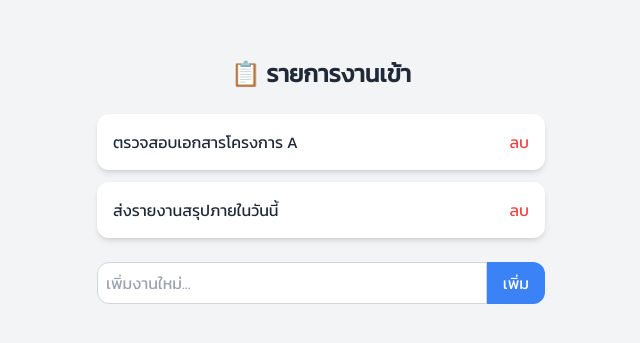
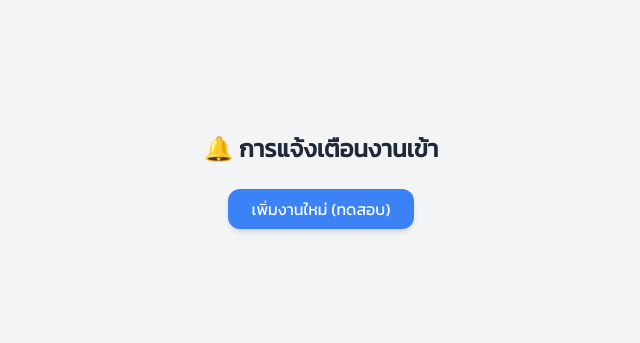
Before and after one commit to suteetepzaa/grade, a plain HTML site: page index.html in a window 1280 px wide. Shown: the part 219-562 px from the top of the page, without its empty margins (319-959 px from the left). Drawn offline with nearby package versions, Linux system fonts and the light colour scheme.

Commit message:
Update index.html

```diff
--- a/index.html
+++ b/index.html
@@ -1,61 +1,59 @@
 <!DOCTYPE html>
 <html lang="th">
 <head>
-  <meta charset="UTF-8">
-  <meta name="viewport" content="width=device-width, initial-scale=1">
-  <title>รายการงานเข้า</title>
+  <meta charset="UTF-8" />
+  <meta name="viewport" content="width=device-width, initial-scale=1" />
+  <title>การแจ้งเตือนงานเข้า</title>
   <script src="https://cdn.tailwindcss.com"></script>
-  <link href="https://fonts.googleapis.com/css2?family=Kanit&display=swap" rel="stylesheet">
+  <link href="https://fonts.googleapis.com/css2?family=Kanit&display=swap" rel="stylesheet" />
   <style>
     body { font-family: 'Kanit', sans-serif; }
   </style>
 </head>
-<body class="bg-gray-100 min-h-screen flex items-center justify-center p-4">
-  <div class="w-full max-w-md">
-    <!-- หัวข้อ -->
-    <h1 class="text-2xl font-bold text-center mb-6 text-gray-800">📋 รายการงานเข้า</h1>
+<body class="bg-gray-100 min-h-screen flex flex-col items-center justify-center p-4">
+  <h1 class="text-2xl font-bold mb-6 text-gray-800">🔔 การแจ้งเตือนงานเข้า</h1>
 
-    <!-- กล่องแจ้งเตือน -->
-    <div id="taskList" class="space-y-3">
-      <div class="bg-white shadow-md rounded-xl p-4 flex justify-between items-center">
-        <span class="text-gray-800">ตรวจสอบเอกสารโครงการ A</span>
-        <button onclick="removeTask(this)" class="text-red-500 hover:text-red-700">ลบ</button>
-      </div>
-      <div class="bg-white shadow-md rounded-xl p-4 flex justify-between items-center">
-        <span class="text-gray-800">ส่งรายงานสรุปภายในวันนี้</span>
-        <button onclick="removeTask(this)" class="text-red-500 hover:text-red-700">ลบ</button>
-      </div>
-    </div>
+  <!-- ปุ่มจำลองเพิ่มงาน -->
+  <button onclick="showNotification('มีงานใหม่: ตรวจสอบรายงานโครงการ B')"
+    class="bg-blue-500 hover:bg-blue-600 text-white px-6 py-2 rounded-xl shadow-md">
+    เพิ่มงานใหม่ (ทดสอบ)
+  </button>
 
-    <!-- เพิ่มงานใหม่ -->
-    <div class="mt-6 flex">
-      <input id="newTask" type="text" placeholder="เพิ่มงานใหม่..."
-        class="flex-grow p-2 border border-gray-300 rounded-l-xl focus:outline-none focus:ring-2 focus:ring-blue-400">
-      <button onclick="addTask()"
-        class="bg-blue-500 text-white px-4 rounded-r-xl hover:bg-blue-600">เพิ่ม</button>
-    </div>
-  </div>
+  <!-- พื้นที่แจ้งเตือน -->
+  <div id="notificationContainer"
+    class="fixed top-4 right-4 space-y-3 z-50 pointer-events-none"></div>
 
   <script>
-    function addTask() {
-      const taskInput = document.getElementById('newTask');
-      const taskText = taskInput.value.trim();
-      if (!taskText) return;
-      const taskList = document.getElementById('taskList');
+    function showNotification(message) {
+      const container = document.getElementById('notificationContainer');
 
-      const taskItem = document.createElement('div');
-      taskItem.className = 'bg-white shadow-md rounded-xl p-4 flex justify-between items-center';
-      taskItem.innerHTML = `
-        <span class="text-gray-800">${taskText}</span>
-        <button onclick="removeTask(this)" class="text-red-500 hover:text-red-700">ลบ</button>
+      // สร้างกล่องแจ้งเตือน
+      const notif = document.createElement('div');
+      notif.className =
+        'bg-white border-l-4 border-blue-500 shadow-lg rounded-md p-4 w-72 transform transition duration-300 ease-in-out translate-x-0 opacity-100 pointer-events-auto';
+      notif.innerHTML = `
+        <div class="flex items-start">
+          <span class="text-blue-500 text-xl mr-2">🔔</span>
+          <div class="flex-1">
+            <p class="text-gray-800">${message}</p>
+          </div>
+          <button class="ml-2 text-gray-400 hover:text-gray-600" onclick="removeNotification(this)">✕</button>
+        </div>
       `;
 
-      taskList.appendChild(taskItem);
-      taskInput.value = '';
+      container.appendChild(notif);
+
+      // ตั้งเวลาให้แจ้งเตือนหายไปอัตโนมัติ
+      setTimeout(() => {
+        notif.classList.add('opacity-0', 'translate-x-5');
+        setTimeout(() => notif.remove(), 300);
+      }, 4000);
     }
 
-    function removeTask(button) {
-      button.parentElement.remove();
+    function removeNotification(button) {
+      const notif = button.closest('div.bg-white');
+      notif.classList.add('opacity-0', 'translate-x-5');
+      setTimeout(() => notif.remove(), 300);
     }
   </script>
 </body>
```
